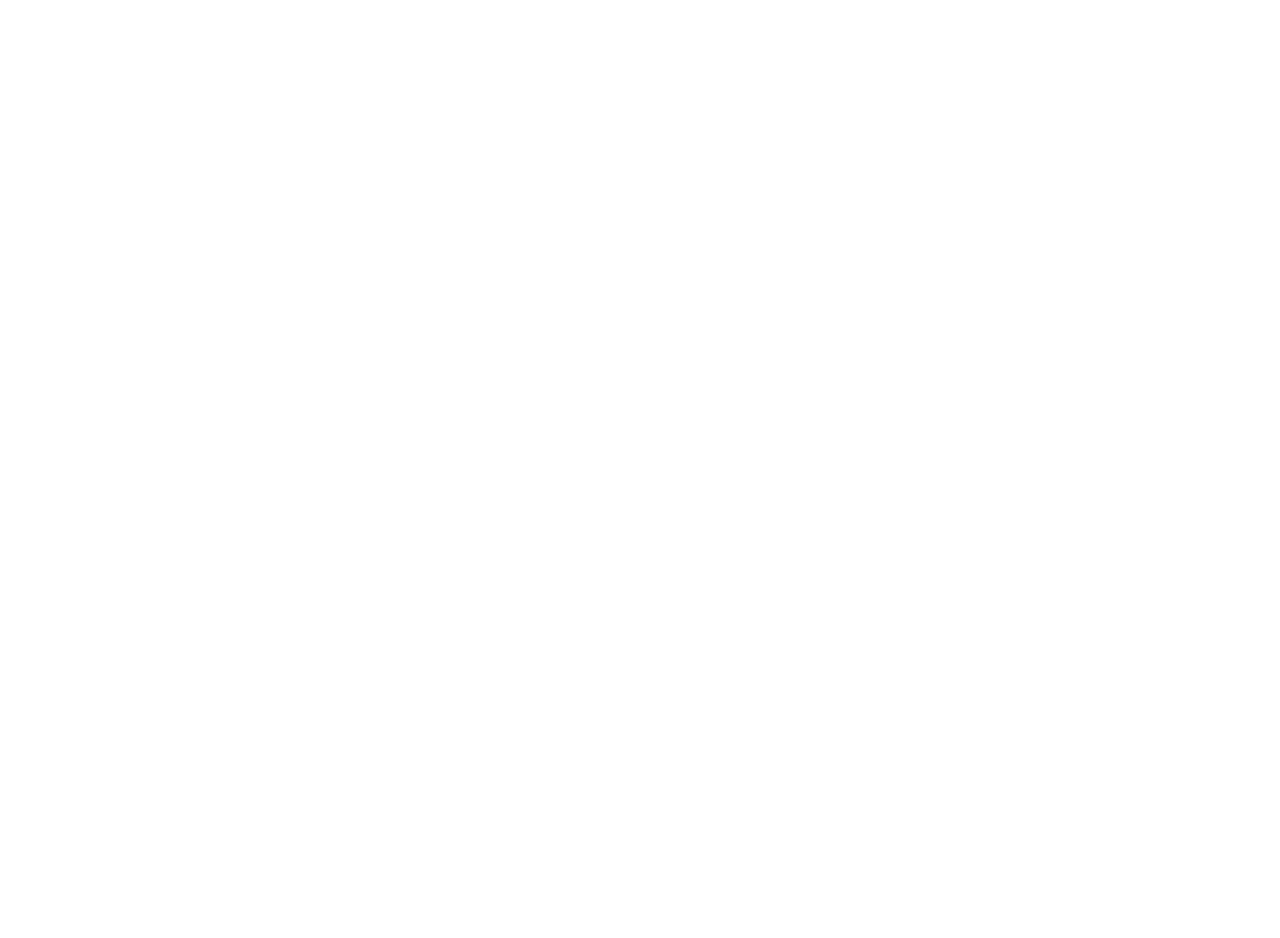
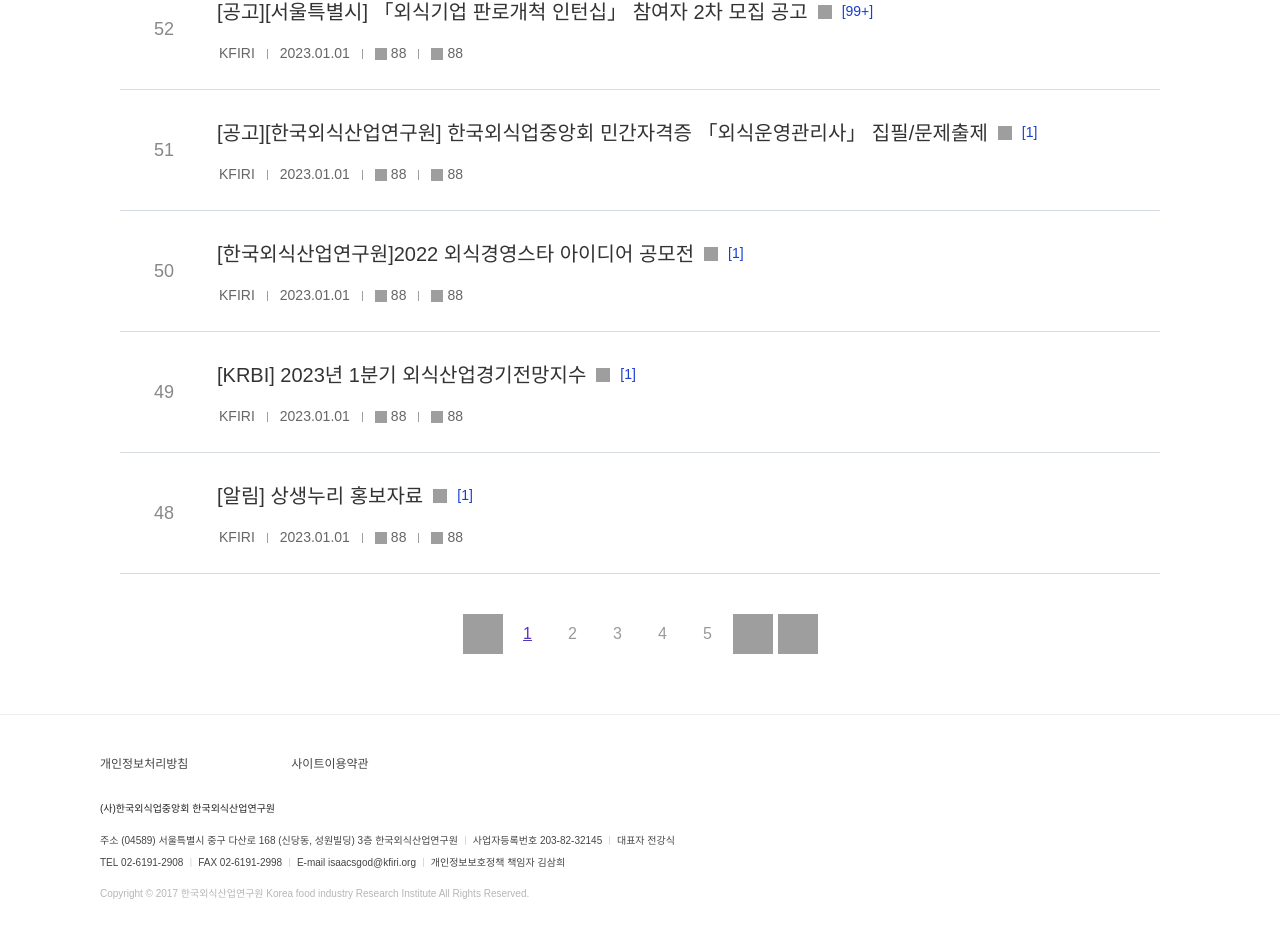
Before and after one commit to jihoseo2006/mcp-publish-test, a React (Vite) app: page /notification in a window 1280 px wide. Shown: the part 740-1678 px from the top of the page. Before the commit the page ends 800 px from the top, so only its background shows below. Built offline with nearby package versions, Linux system fonts and the light colour scheme.

Commit message:
feat:공지사항 페이지 퍼블리싱

```diff
--- a/src/pages/notification.tsx
+++ b/src/pages/notification.tsx
@@ -1,9 +1,223 @@
-import React from 'react'
+import Header from "../components/Header";
+import Footer from "../components/Footer";
+
+// Figma asset constants
+const iconDivider = "http://localhost:3845/assets/0d977cc7c6f9678ecca301a8c1719744562c579d.svg";
+const iconView = "http://localhost:3845/assets/b2ca4a9da5ed47cd8212b60003e9b42b248aa42d.svg";
+const iconLike = "http://localhost:3845/assets/dbfed8b95bdf7f561e0be852cb4f385cfaa4ecf3.svg";
+const iconFile = "http://localhost:3845/assets/7af80b04e8beabde5bfcf43ba572c59a4d759e1b.svg";
+const iconArrowLeft = "http://localhost:3845/assets/3fea3d5bb0375d7ed0d6a3972d0304f85a6d600d.svg";
+const iconArrowRight = "http://localhost:3845/assets/becc54befb7bdd114cc8d4f5c037098f575b27fb.svg";
+const iconArrowRightDouble = "http://localhost:3845/assets/2f70db464a513926a3afef99b8f4ce28af37ad72.svg";
+const iconSearch = "http://localhost:3845/assets/2943638af14fdebc680bfc19b832df80e9772713.svg";
+
+// 공지사항 데이터
+const notifications = [
+  {
+    id: 55,
+    title: "[공고][서울특별시] 「외식기업 판로개척 인턴십」 참여자 4차 모집 공고",
+    author: "KFIRI",
+    date: "2023.01.01",
+    views: 88,
+    likes: 88,
+    hasFile: false,
+    commentCount: null
+  },
+  {
+    id: 54,
+    title: "[공고][서울특별시] 「외식기업 판로개척 인턴십」 협력사업장 모집공고",
+    author: "KFIRI",
+    date: "2023.01.01",
+    views: 88,
+    likes: 88,
+    hasFile: true,
+    commentCount: null
+  },
+  {
+    id: 53,
+    title: "[한국외식산업연구원]2022 외식경영스타 아이디어 공모전",
+    author: "KFIRI",
+    date: "2023.01.01",
+    views: 88,
+    likes: 88,
+    hasFile: true,
+    commentCount: 12
+  },
+  {
+    id: 52,
+    title: "[공고][서울특별시] 「외식기업 판로개척 인턴십」 참여자 2차 모집 공고",
+    author: "KFIRI",
+    date: "2023.01.01",
+    views: 88,
+    likes: 88,
+    hasFile: true,
+    commentCount: "99+"
+  },
+  {
+    id: 51,
+    title: "[공고][한국외식산업연구원] 한국외식업중앙회 민간자격증 「외식운영관리사」 집필/문제출제",
+    author: "KFIRI",
+    date: "2023.01.01",
+    views: 88,
+    likes: 88,
+    hasFile: true,
+    commentCount: 1
+  },
+  {
+    id: 50,
+    title: "[한국외식산업연구원]2022 외식경영스타 아이디어 공모전",
+    author: "KFIRI",
+    date: "2023.01.01",
+    views: 88,
+    likes: 88,
+    hasFile: true,
+    commentCount: 1
+  },
+  {
+    id: 49,
+    title: "[KRBI] 2023년 1분기 외식산업경기전망지수",
+    author: "KFIRI",
+    date: "2023.01.01",
+    views: 88,
+    likes: 88,
+    hasFile: true,
+    commentCount: 1
+  },
+  {
+    id: 48,
+    title: "[알림] 상생누리 홍보자료",
+    author: "KFIRI",
+    date: "2023.01.01",
+    views: 88,
+    likes: 88,
+    hasFile: true,
+    commentCount: 1
+  }
+];
 
 const Notification = () => {
   return (
-    <div>Notification</div>
-  )
-}
+    <div className="min-h-screen bg-white">
+      {/* 헤더 */}
+      <Header />
 
-export default Notification
+      {/* 페이지 컨테이너 */}
+      <main className="max-w-[1240px] mx-auto px-[100px] py-[60px]">
+        {/* 페이지 제목 */}
+        <div className="mb-12 text-center">
+          <p className="font-['Pretendard:Medium',_sans-serif] text-[18px] text-[#666666] mb-2">알림마당</p>
+          <h1 className="font-['Pretendard:Bold',_sans-serif] text-[30px] text-[#333333]">공지사항</h1>
+        </div>
+
+        {/* 검색 영역 */}
+        <div className="flex justify-center mb-12">
+          <div className="border border-[#838383] rounded-[100px] px-[24px] py-[13px] flex items-center gap-[223px]">
+            <input
+              type="text"
+              placeholder="검색어를 입력해주세요."
+              className="font-['Pretendard:Regular',_sans-serif] text-[18px] text-[#989898] bg-transparent outline-none"
+            />
+            <img src={iconSearch} alt="검색" className="w-[24px] h-[24px]" />
+          </div>
+        </div>
+
+        {/* 구분선 */}
+        <div className="bg-[#333333] h-px w-full mb-0" />
+
+        {/* 공지사항 리스트 */}
+        <div className="space-y-0">
+          {notifications.map((notification) => (
+            <div key={notification.id} className="h-[121px] bg-white border-b border-[#d8dde5] relative">
+              {/* 번호 */}
+              <div className="absolute left-[34px] top-1/2 transform -translate-y-1/2 text-center">
+                <span className="font-['Pretendard:SemiBold',_sans-serif] text-[18px] text-[#888888]">
+                  {notification.id}
+                </span>
+              </div>
+
+              {/* 제목 및 아이콘들 */}
+              <div className="absolute left-[97px] top-[32px] flex items-center gap-[10px]">
+                <h3 className="font-['Pretendard:Medium',_sans-serif] text-[20px] text-[#333333] leading-[20px]">
+                  {notification.title}
+                </h3>
+                {notification.hasFile && (
+                  <img src={iconFile} alt="첨부파일" className="w-[14px] h-[14px]" />
+                )}
+                {notification.commentCount && (
+                  <span className="font-['Pretendard:SemiBold',_sans-serif] text-[14px] text-[#193dd0]">
+                    [{notification.commentCount}]
+                  </span>
+                )}
+              </div>
+
+              {/* 메타 정보 */}
+              <div className="absolute left-[99px] top-[74px] flex items-center gap-[12px]">
+                <span className="font-['Pretendard:Regular',_sans-serif] text-[14px] text-[#666666]">
+                  {notification.author}
+                </span>
+                <img src={iconDivider} alt="구분선" className="w-px h-[10px]" />
+                <span className="font-['Pretendard:Regular',_sans-serif] text-[14px] text-[#666666]">
+                  {notification.date}
+                </span>
+                <img src={iconDivider} alt="구분선" className="w-px h-[10px]" />
+                <div className="flex items-center gap-[4px]">
+                  <img src={iconView} alt="조회수" className="w-[12px] h-[12px]" />
+                  <span className="font-['Pretendard:Regular',_sans-serif] text-[14px] text-[#666666]">
+                    {notification.views}
+                  </span>
+                </div>
+                <img src={iconDivider} alt="구분선" className="w-px h-[10px]" />
+                <div className="flex items-center gap-[4px]">
+                  <img src={iconLike} alt="좋아요" className="w-[12px] h-[12px]" />
+                  <span className="font-['Pretendard:Regular',_sans-serif] text-[14px] text-[#666666]">
+                    {notification.likes}
+                  </span>
+                </div>
+              </div>
+            </div>
+          ))}
+        </div>
+
+        {/* 페이지네이션 */}
+        <div className="flex items-center justify-center gap-[5px] mt-40">
+          <button className="w-[40px] h-[40px] flex items-center justify-center">
+            <img src={iconArrowLeft} alt="이전 페이지" className="w-[40px] h-[40px]" />
+          </button>
+
+          <button className="w-[40px] h-[40px] flex items-center justify-center rounded-[6px]">
+            <span className="font-['Pretendard:ExtraBold',_sans-serif] text-[16px] text-[#5a33be] underline">1</span>
+          </button>
+
+          <button className="w-[40px] h-[40px] flex items-center justify-center">
+            <span className="font-['Pretendard:SemiBold',_sans-serif] text-[16px] text-[#9a9a9a]">2</span>
+          </button>
+
+          <button className="w-[40px] h-[40px] flex items-center justify-center">
+            <span className="font-['Pretendard:SemiBold',_sans-serif] text-[16px] text-[#9a9a9a]">3</span>
+          </button>
+
+          <button className="w-[40px] h-[40px] flex items-center justify-center">
+            <span className="font-['Pretendard:SemiBold',_sans-serif] text-[16px] text-[#9a9a9a]">4</span>
+          </button>
+
+          <button className="w-[40px] h-[40px] flex items-center justify-center">
+            <span className="font-['Pretendard:SemiBold',_sans-serif] text-[16px] text-[#9a9a9a]">5</span>
+          </button>
+
+          <button className="w-[40px] h-[40px] flex items-center justify-center">
+            <img src={iconArrowRight} alt="다음 페이지" className="w-[40px] h-[40px]" />
+          </button>
+
+          <button className="w-[40px] h-[40px] flex items-center justify-center">
+            <img src={iconArrowRightDouble} alt="마지막 페이지" className="w-[40px] h-[40px]" />
+          </button>
+        </div>
+      </main>
+
+      {/* 푸터 */}
+      <Footer />
+    </div>
+  );
+};
+
+export default Notification;
```
